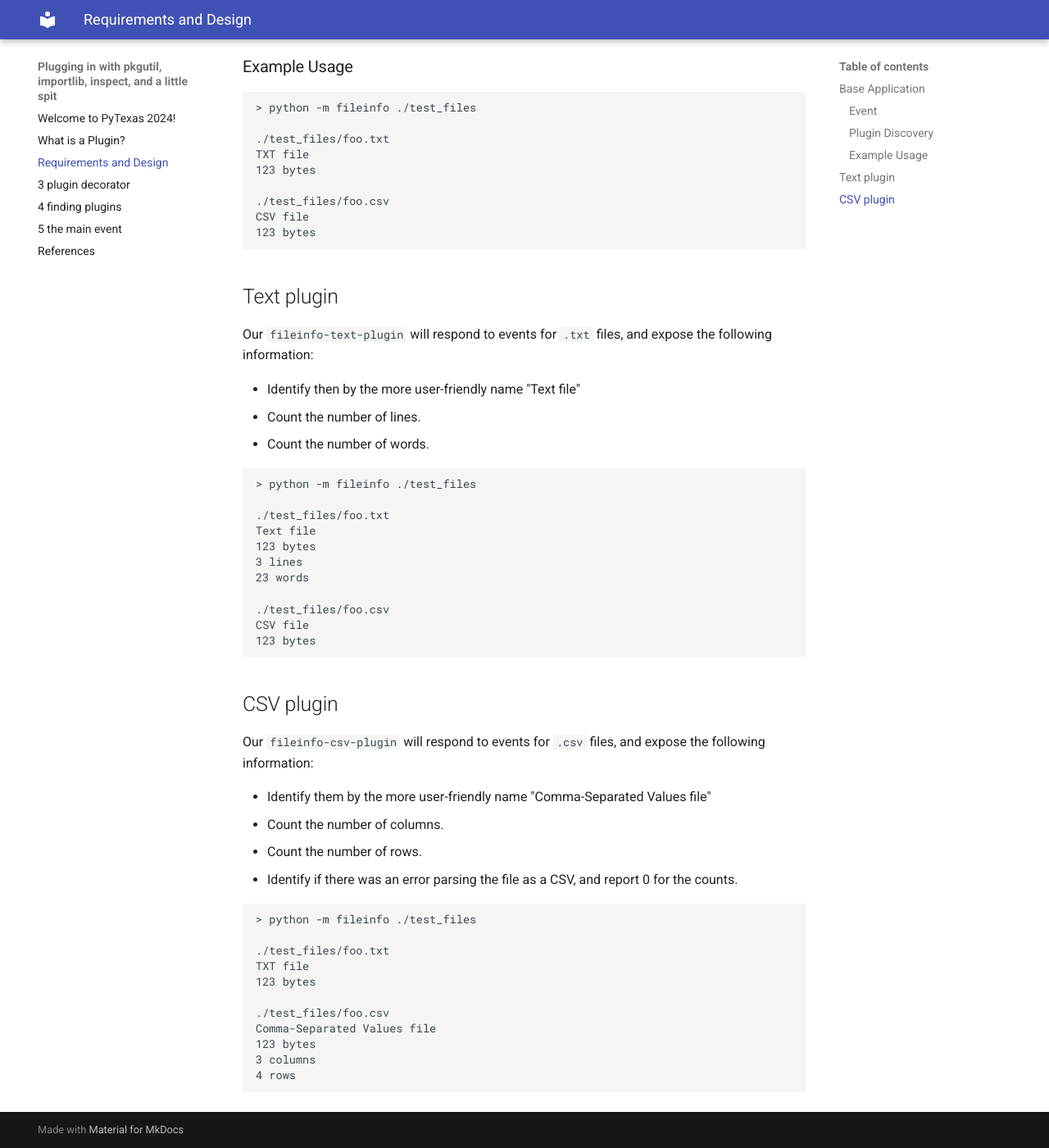
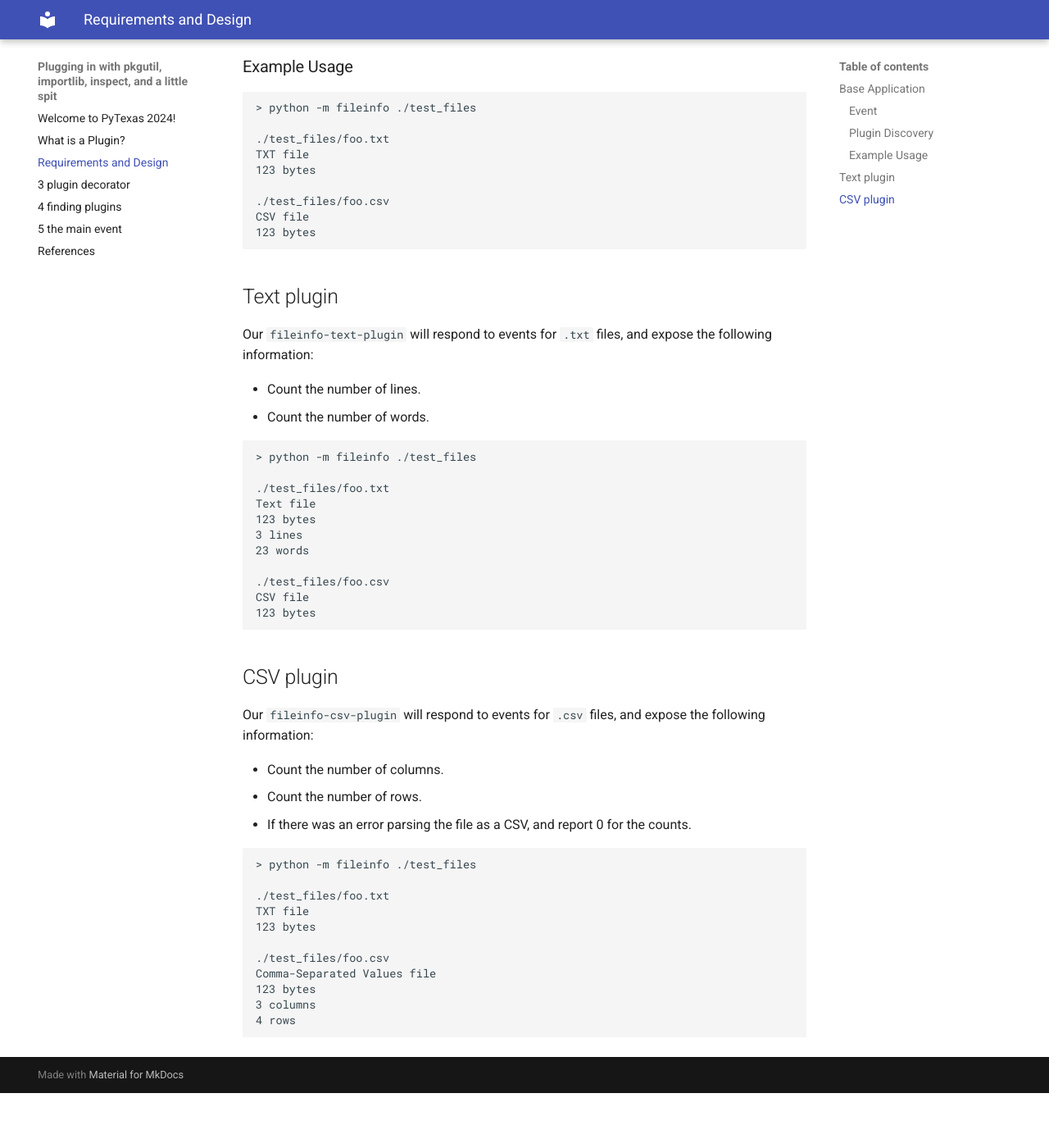
Before and after one commit to dijital20/pytexas2024-plugins, an MkDocs documentation site: the page built from docs/2_requirements_and_design.md, in a window 1280 px wide and 1400 px high, scrolled down 801 px. Shown: the whole window at 82% size. Built offline with MkDocs 1.6.1 and Material for MkDocs 9.7.7, drawn with Linux system fonts in a browser that asks for light colours; after the commit the page ends 2134 px from its top, so only the background shows below that.

Commit message:
Fixed requirements.

````diff
--- a/docs/2_requirements_and_design.md
+++ b/docs/2_requirements_and_design.md
@@ -45,7 +45,6 @@ CSV file
 
 Our `fileinfo-text-plugin` will respond to events for `.txt` files, and expose the following information:
 
-* Identify then by the more user-friendly name "Text file"
 * Count the number of lines.
 * Count the number of words.
 
@@ -67,10 +66,9 @@ CSV file
 
 Our `fileinfo-csv-plugin` will respond to events for `.csv` files, and expose the following information:
 
-* Identify them by the more user-friendly name "Comma-Separated Values file"
 * Count the number of columns.
 * Count the number of rows.
-* Identify if there was an error parsing the file as a CSV, and report 0 for the counts.
+* If there was an error parsing the file as a CSV, and report 0 for the counts.
 
 ```
 > python -m fileinfo ./test_files
````
